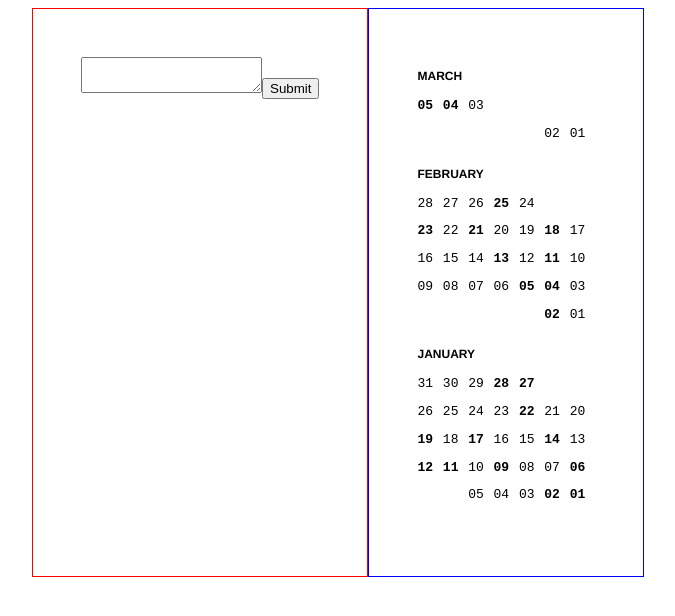
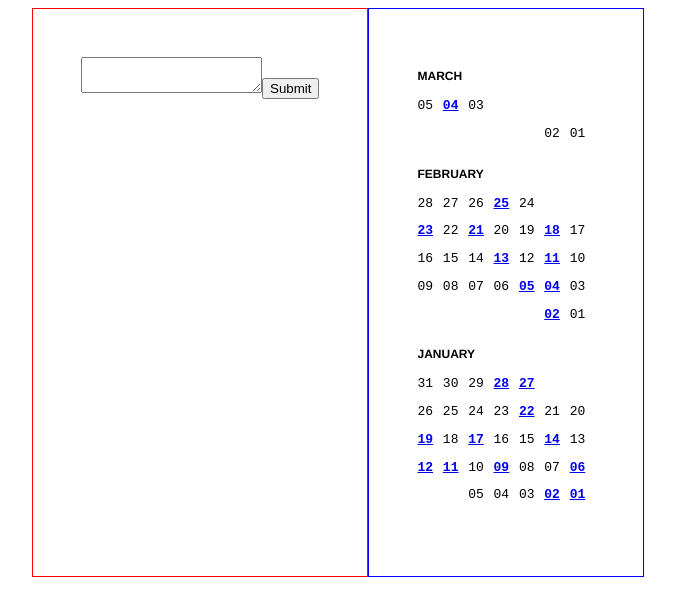
Before and after one commit to mikedevelops/today, a React (Vite) app in the folder packages/journal-client/: page / in a window 1280 px wide. Shown: the top 616 px of the page, without its empty margins (302-977 px from the left). Built offline with nearby package versions, Linux system fonts and the light colour scheme.

Commit message:
Add react router and link around dates with entries

```diff
--- a/packages/journal-client/package.json
+++ b/packages/journal-client/package.json
@@ -20,7 +20,7 @@
     "eslint-plugin-jsx-a11y": "^6.2.1",
     "eslint-plugin-react": "^7.12.4",
     "jest": "^24.5.0",
-    "parcel": "^1.11.0"
+    "parcel": "^1.12.3"
   },
   "dependencies": {
     "lorem-ipsum": "^2.0.1",
@@ -28,6 +28,8 @@
     "react": "^16.8.3",
     "react-dom": "^16.8.3",
     "react-redux": "^6.0.1",
+    "react-router": "^5.0.0",
+    "react-router-dom": "^5.0.0",
     "redux": "^4.0.1"
   }
 }
--- a/packages/journal-client/src/components/App/App.jsx
+++ b/packages/journal-client/src/components/App/App.jsx
@@ -1,10 +1,12 @@
 import React from 'react';
 import EntryContainer from '../Entry/EntryContainer';
 import CalendarContainer from '../Calendar/CalendarContainer';
+import { BrowserRouter, Route } from 'react-router-dom';
 
 export default class App extends React.Component {
     render () {
         return (
+            <BrowserRouter>
                 <div className="app">
                     <div className="main">
                         <EntryContainer/>
@@ -13,6 +15,7 @@ export default class App extends React.Component {
                         <CalendarContainer/>
                     </div>
                 </div>
+            </BrowserRouter>
         )
     }
 }
--- a/packages/journal-client/src/components/Calendar/Calendar.jsx
+++ b/packages/journal-client/src/components/Calendar/Calendar.jsx
@@ -37,7 +37,7 @@ export default ({ today, entries }) => {
                                         calendarMatrix[m][w].reverse().map(d =>
                                             <CalendarDay
                                                 key={`month_${m}_week_${w}_day_${d}`}
-                                                date={d.toDate()}
+                                                date={d}
                                                 entry={entries[d.toDate()]}
                                             />
                                         )
--- a/packages/journal-client/src/components/Calendar/CalendarDay.jsx
+++ b/packages/journal-client/src/components/Calendar/CalendarDay.jsx
@@ -1,10 +1,19 @@
 import React from 'react';
-import { leadingZero } from '../../utilities/number'
+import { Link } from 'react-router-dom';
 
+/**
+ * @param {moment.Moment} date
+ * @param {Entry} entry
+ * @constructor
+ */
 export const CalendarDay = ({ date, entry }) => {
+    const label = date.format('DD');
     return (
         <div className={'calendar-day' + (entry ? ' calendar-day--entry' : '')}>
-            <span>{ leadingZero(date.getDate()) }</span>
+            { entry ?
+                <Link to={`/entry/${entry.date.format('DD-MM-YYYY')}`}>{ label }</Link> :
+                <span>{ label }</span>
+            }
         </div>
     );
 };
--- a/packages/journal-client/src/reducers/entryReducer.js
+++ b/packages/journal-client/src/reducers/entryReducer.js
@@ -3,7 +3,7 @@ import { EDIT_ENTRY, SAVE_ENTRY } from '../actions/entryActions';
 import { getDatesInRange } from '../utilities/date';
 import { generateRandomEntries } from '../utilities/entry';
 
-const randomEntries = generateRandomEntries(getDatesInRange(moment('1-1-2019'), moment(new Date())), 0.33);
+const randomEntries = generateRandomEntries(getDatesInRange(moment('1-1-2019'), moment(new Date()).subtract(1, 'days')), 0.33);
 const initialState = {
     items: randomEntries,
     edit: true,
```
Also changed, not shown: 1 other file (tests, documents, lock files or other folders). Lines whose indentation alone changed are shown as unchanged.
